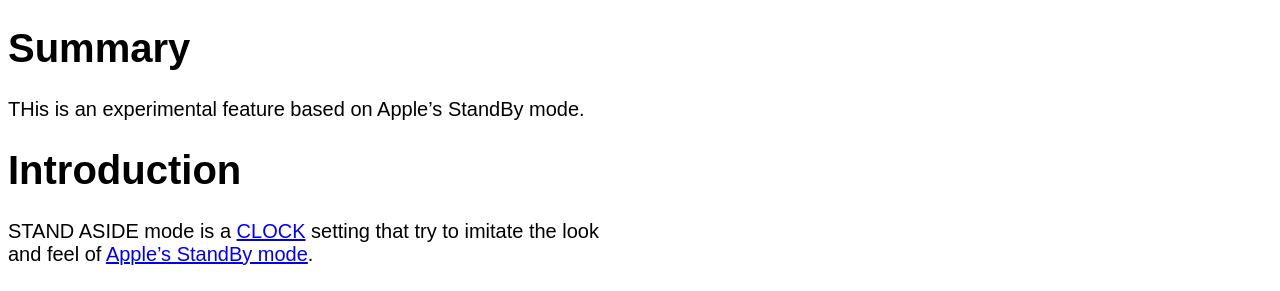
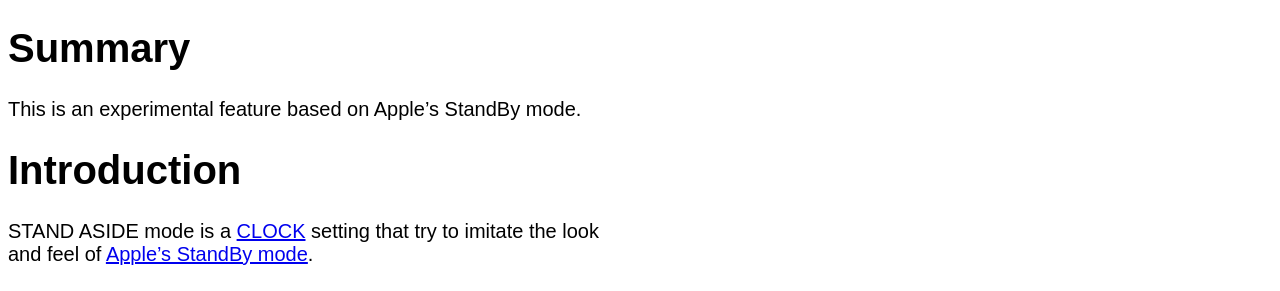
Before and after one commit to motetpaper/support, a Jekyll site: the page built from docs/KB250426285.md, in a window 1280 px wide. Shown: the part 190-481 px from the top of the page. Built offline with Jekyll 4.4.1, drawn with Linux system fonts in a browser that asks for light colours; comment, search, counter and statistics services are not loaded.

Commit message:
Update KB250426285.md

```diff
--- a/docs/KB250426285.md
+++ b/docs/KB250426285.md
@@ -9,7 +9,7 @@
 
 # Summary
 
-THis is an experimental feature based on Apple's StandBy mode.
+This is an experimental feature based on Apple's StandBy mode.
 
 # Introduction
 
```
